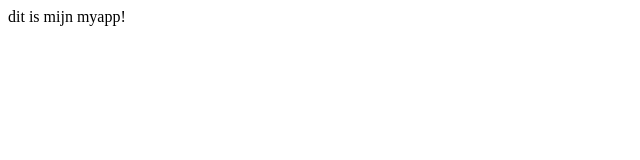
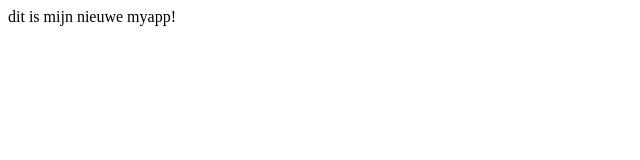
Before and after one commit to BenVbh/myappsample, a plain HTML site: page index.html in a window 1280 px wide. Shown: the full height of the page, 0-640 px from the left. Drawn offline with Linux system fonts and the light colour scheme.

Commit message:
changed app.js

```diff
--- a/app.js
+++ b/app.js
@@ -0,0 +1 @@
+console.log('hello');
--- a/index.html
+++ b/index.html
@@ -5,6 +5,6 @@
     <title>myapp</title>
   </head>
   <body>
-    dit is mijn myapp!
+    dit is mijn nieuwe myapp!
   </body>
 </html>
```
